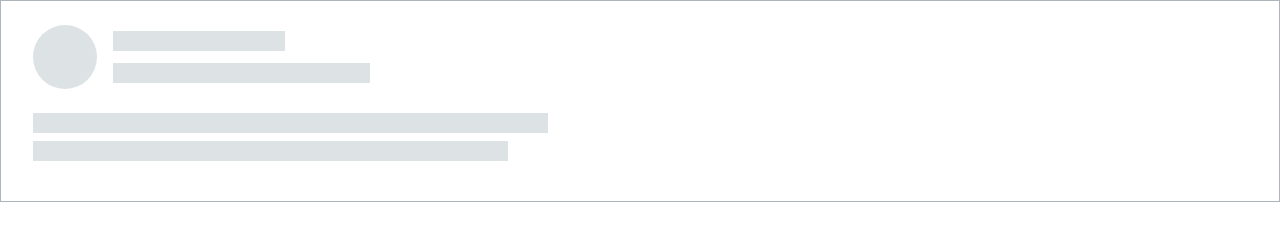
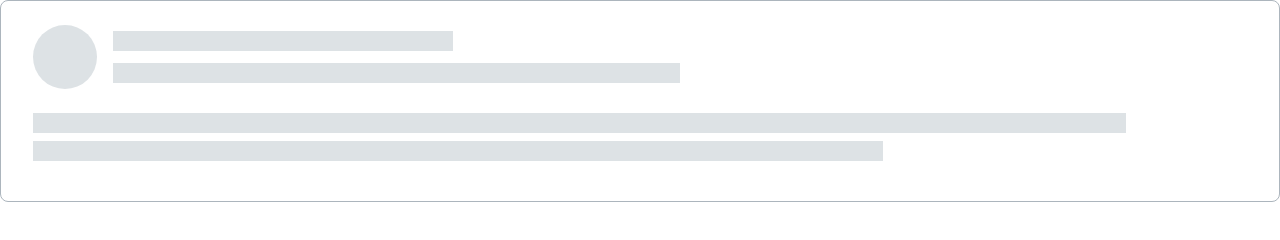
Before and after one commit to js-tasks-ru/htmlcss-20240216_t-klymets, a website: page 04-lection2/02-skeleton/index.html in a window 1280 px wide. Drawn offline with Linux system fonts and the light colour scheme.

Commit message:
add border-radius to the skeleton container, remove unnecessary width restrictions.

```diff
--- a/04-lection2/02-skeleton/skeleton.css
+++ b/04-lection2/02-skeleton/skeleton.css
@@ -2,6 +2,7 @@
     border: 1px solid var(--grey-3);
     padding: 24px 32px 40px;
     box-sizing: border-box;
+    border-radius: var(--border-radius);
 }
 
 .skeleton__header {
@@ -38,20 +39,16 @@
 
 .skeleton__line_size-xs {
     width: 30%;
-    max-width: 172px;
 }
 
 .skeleton__line_size-s {
     width: 50%;
-    max-width: 257px;
 }
 
 .skeleton__line_size-m {
     width: 70%;
-    max-width: 475px;
 }
 
 .skeleton__line_size-l {
     width: 90%;
-    max-width: 515px;
 }
```
